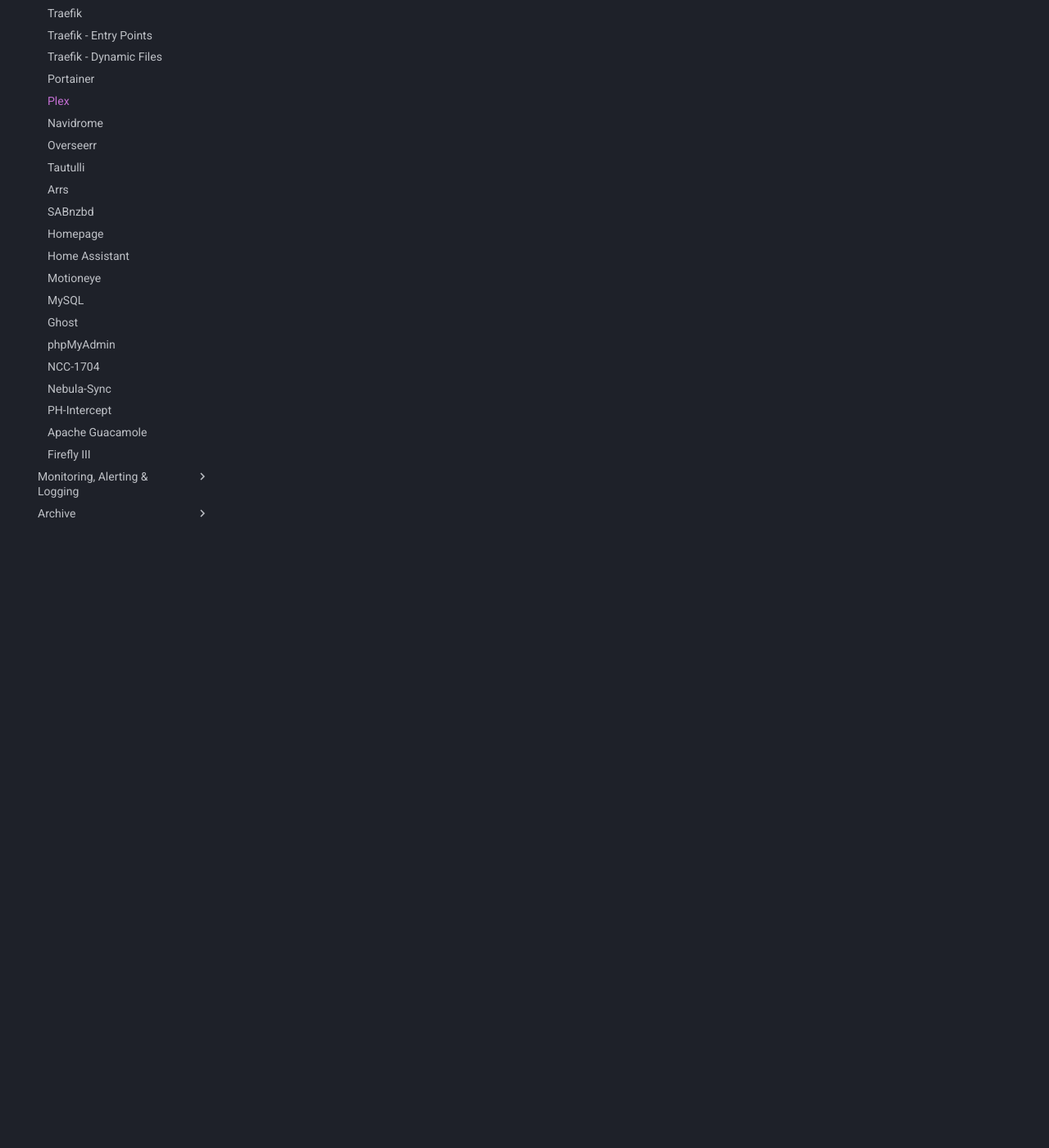
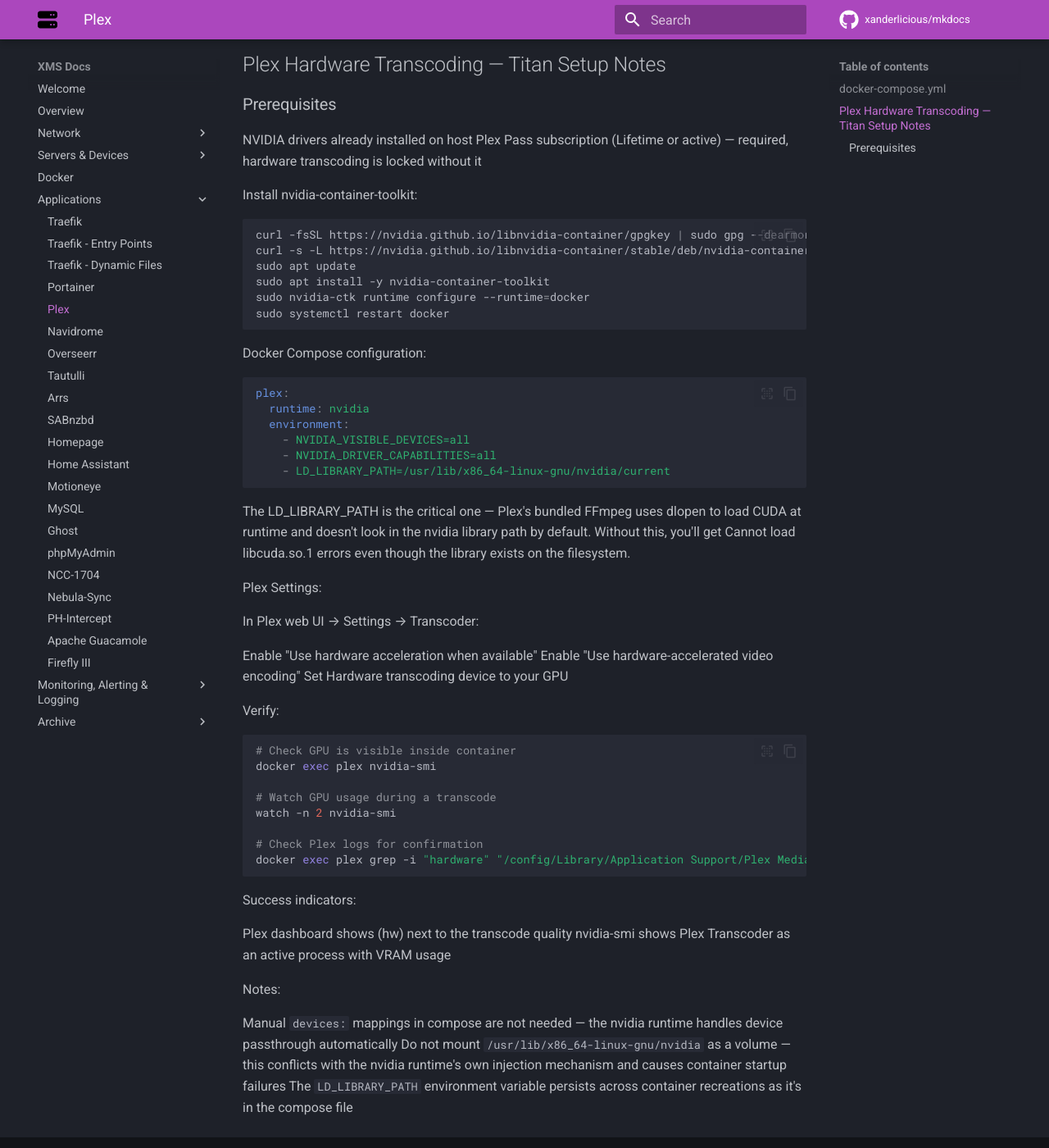
Before and after one commit to Xanderlicious/mkdocs, an MkDocs documentation site: the page built from docs/plex.md, in a window 1280 px wide and 1400 px high, scrolled down 1551 px. Shown: the whole window at 82% size. Built offline with MkDocs 1.6.1 and Material for MkDocs 9.7.7, drawn with Linux system fonts in a browser that asks for light colours; comment, search, counter and statistics services are not loaded; some of the changed text lies outside the part shown.

Commit message:
updated the plex page to include information on correctly setting up HW transcoding using an nvidia GPU

````diff
--- a/docs/plex.md
+++ b/docs/plex.md
@@ -1,9 +1,10 @@
+# Plex
 
-![](images/Plex.png)
+![plex-logo](images/Plex.png)
 
 Having access to all of my Films, TV Shows & Music wherever I am and on whatever device I'm using is really what started my journey down this rabbit hole
 
-### docker-compose.yml
+## docker-compose.yml
 
 ``` yaml
 networks:
@@ -17,15 +18,22 @@
     image: plexinc/pms-docker
     container_name: plex
     hostname: Titan
+    runtime: nvidia
     volumes:
       - /ssd/docker/appdata/Plex:/config
       - /megaraid/mediastore/Movies:/movies:ro
+      - /megaraid/mediastore/StandUp:/standup:ro
       - /megaraid/mediastore/TV:/tv:ro
     networks:
       default:
         ipv4_address: 172.19.0.100
-    devices:
-      - /dev/dri:/dev/dri
+    deploy:
+      resources:
+        reservations:
+          devices:
+            - driver: nvidia
+              count: 1
+              capabilities: [gpu, video, compute, utility]
     restart: unless-stopped
     environment:
       - PGID=1000
@@ -33,6 +41,9 @@
       - TZ=Europe/London
       - VERSION=docker
       - ADVERTISE_IP=https://subdomain.domain.co.uk:443
+      - NVIDIA_VISIBLE_DEVICES=all
+      - NVIDIA_DRIVER_CAPABILITIES=all
+      - LD_LIBRARY_PATH=/usr/lib/x86_64-linux-gnu/nvidia/current
     ports:
       - 1900:1900/udp
       - 32410:32410/udp
@@ -51,3 +62,66 @@
       - traefik.http.routers.plex.tls.domains[0].sans=*.domain.co.uk
       - traefik.http.routers.plex.service=plex
 ```
+
+## Plex Hardware Transcoding — Titan Setup Notes
+
+### Prerequisites
+
+NVIDIA drivers already installed on host
+Plex Pass subscription (Lifetime or active) — required, hardware transcoding is locked without it
+
+Install nvidia-container-toolkit:
+
+``` bash
+curl -fsSL https://nvidia.github.io/libnvidia-container/gpgkey | sudo gpg --dearmor -o /usr/share/keyrings/nvidia-container-toolkit-keyring.gpg
+curl -s -L https://nvidia.github.io/libnvidia-container/stable/deb/nvidia-container-toolkit.list | sed 's#deb https://#deb [signed-by=/usr/share/keyrings/nvidia-container-toolkit-keyring.gpg] https://#g' | sudo tee /etc/apt/sources.list.d/nvidia-container-toolkit.list
+sudo apt update
+sudo apt install -y nvidia-container-toolkit
+sudo nvidia-ctk runtime configure --runtime=docker
+sudo systemctl restart docker
+```
+
+Docker Compose configuration:
+
+``` yaml
+plex:
+  runtime: nvidia
+  environment:
+    - NVIDIA_VISIBLE_DEVICES=all
+    - NVIDIA_DRIVER_CAPABILITIES=all
+    - LD_LIBRARY_PATH=/usr/lib/x86_64-linux-gnu/nvidia/current
+```
+
+The LD_LIBRARY_PATH is the critical one — Plex's bundled FFmpeg uses dlopen to load CUDA at runtime and doesn't look in the nvidia library path by default. Without this, you'll get Cannot load libcuda.so.1 errors even though the library exists on the filesystem.
+
+Plex Settings:
+
+In Plex web UI → Settings → Transcoder:
+
+Enable "Use hardware acceleration when available"
+Enable "Use hardware-accelerated video encoding"
+Set Hardware transcoding device to your GPU
+
+Verify:
+
+``` bash
+# Check GPU is visible inside container
+docker exec plex nvidia-smi
+
+# Watch GPU usage during a transcode
+watch -n 2 nvidia-smi
+
+# Check Plex logs for confirmation
+docker exec plex grep -i "hardware" "/config/Library/Application Support/Plex Media Server/Logs/Plex Media Server.log" | tail -10
+```
+
+Success indicators:
+
+Plex dashboard shows (hw) next to the transcode quality
+nvidia-smi shows Plex Transcoder as an active process with VRAM usage
+
+Notes:
+
+Manual `devices:` mappings in compose are not needed — the nvidia runtime handles device passthrough automatically
+Do not mount `/usr/lib/x86_64-linux-gnu/nvidia` as a volume — this conflicts with the nvidia runtime's own injection mechanism and causes container startup failures
+The `LD_LIBRARY_PATH` environment variable persists across container recreations as it's in the compose file
````
